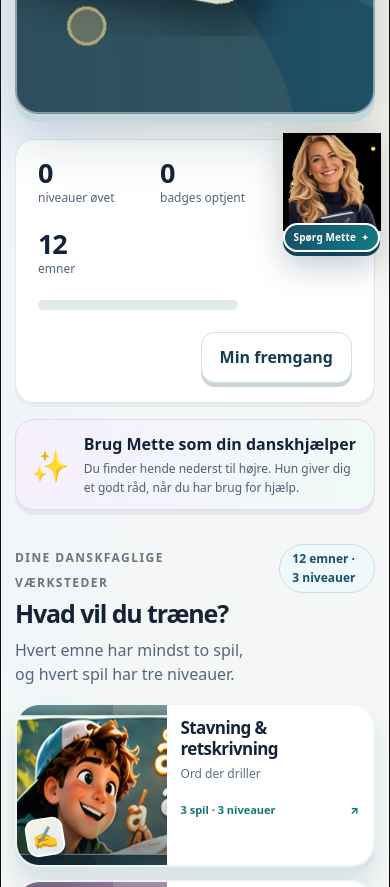
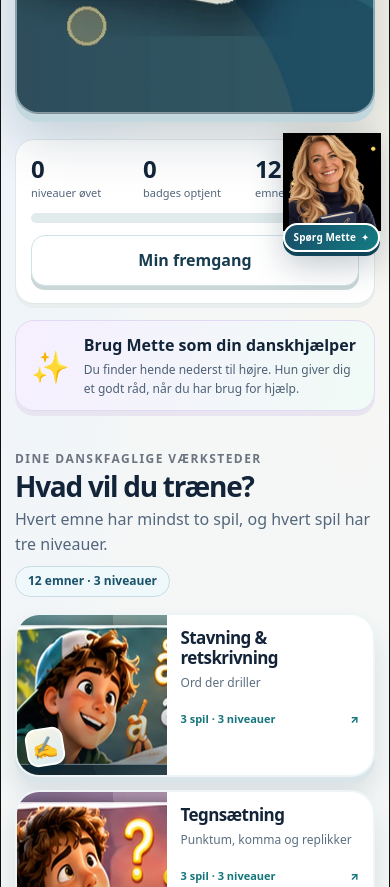
Before and after one commit to hartelius-hue/dansk5D, a plain HTML site: page index.html in a window 390 px wide. Shown: the part 580-1467 px from the top of the page. Drawn offline with Linux system fonts and the light colour scheme.

Commit message:
Fintilpas mobilnavigation og kompakt fremgangspanel

```diff
--- a/style.css
+++ b/style.css
@@ -163,3 +163,16 @@
  .main{padding-bottom:120px}
 }
 @media(prefers-reduced-motion:reduce){.mette-float{transition:none}}
+
+/* Mobil finpudsning: ensartet progression og fuld bredde til emneoverskrifter. */
+@media(max-width:650px){
+  .section-head{display:flex;flex-direction:column;align-items:flex-start;gap:9px}
+  .section-head .pill{align-self:flex-start}
+  .section-head h2{font-size:28px;line-height:1.16}
+  .progress-strip{display:grid;grid-template-columns:repeat(3,minmax(0,1fr));gap:12px 8px;padding:17px 15px}
+  .progress-strip .stat{min-width:0}
+  .progress-strip .stat strong{font-size:24px}
+  .progress-strip .stat small{font-size:11px}
+  .progress-strip .bar{grid-column:1/-1;width:100%}
+  .progress-strip .btn{grid-column:1/-1;margin-left:0!important;justify-self:stretch}
+}
```
